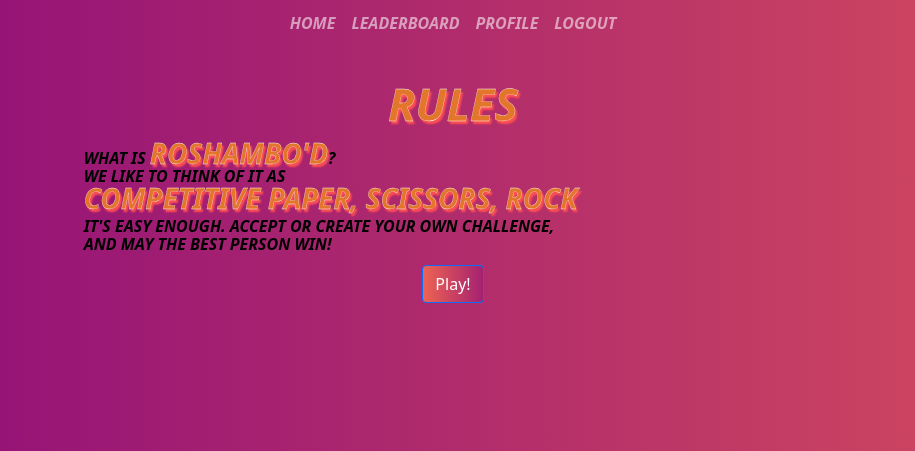
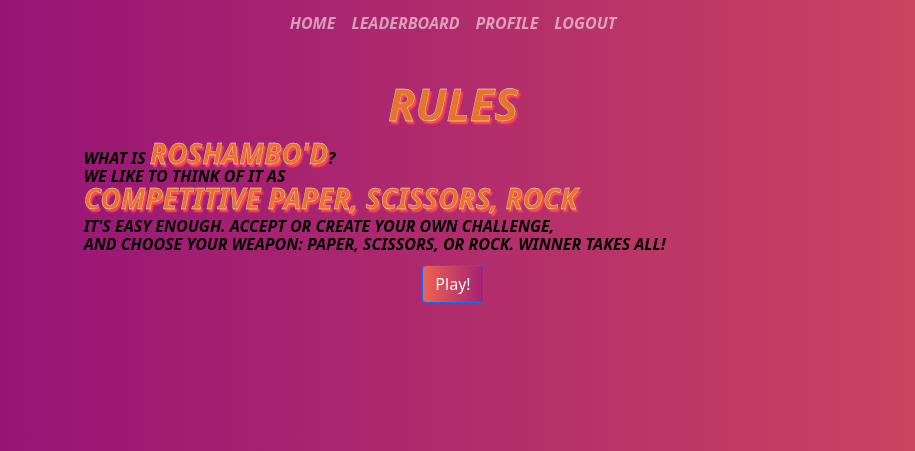
Before and after one commit to eunicesha/cits3403, a Flask app: template app/templates/index.html in a window 1280 px wide. Shown: the part 329-780 px from the top of the page, without its empty margins (187-1102 px from the left). Run offline with Flask 3, Linux system fonts and the light colour scheme; the template is opened without the code that fills it, so the values that code supplies are empty.

Commit message:
updated rules description to actually be a set of rules

```diff
--- a/app/templates/index.html
+++ b/app/templates/index.html
@@ -10,7 +10,7 @@
         </p>
         <p class="title" style = "color: black; margin-bottom: 5px;">we like to think of it as</p> <span id ="rules" class="title text" style = "color: rgb(226, 119, 43);">competitive paper, scissors, rock</span>
         <p class="title" style = "color: black; margin-top: 10px;">it's easy enough. accept or create your own challenge,</p>
-        <p class="title" style = "color: black; margin-top: 5px;">and may the best person win!</p>
+        <p class="title" style = "color: black; margin-top: 5px;">and choose your weapon: paper, scissors, or rock. winner takes all!</p>
 
         <div class="row justify-content-md-center" style="padding:15px">
             {% if current_user.is_anonymous %}
```
Also changed, not shown: app.db.
